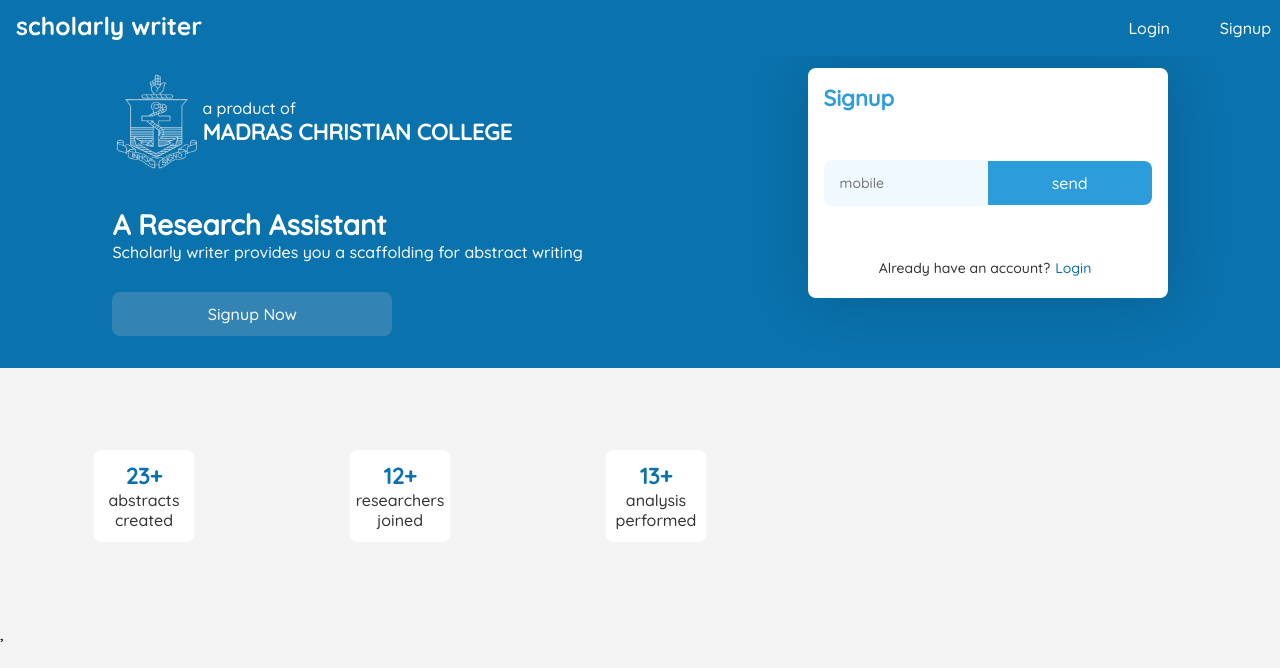
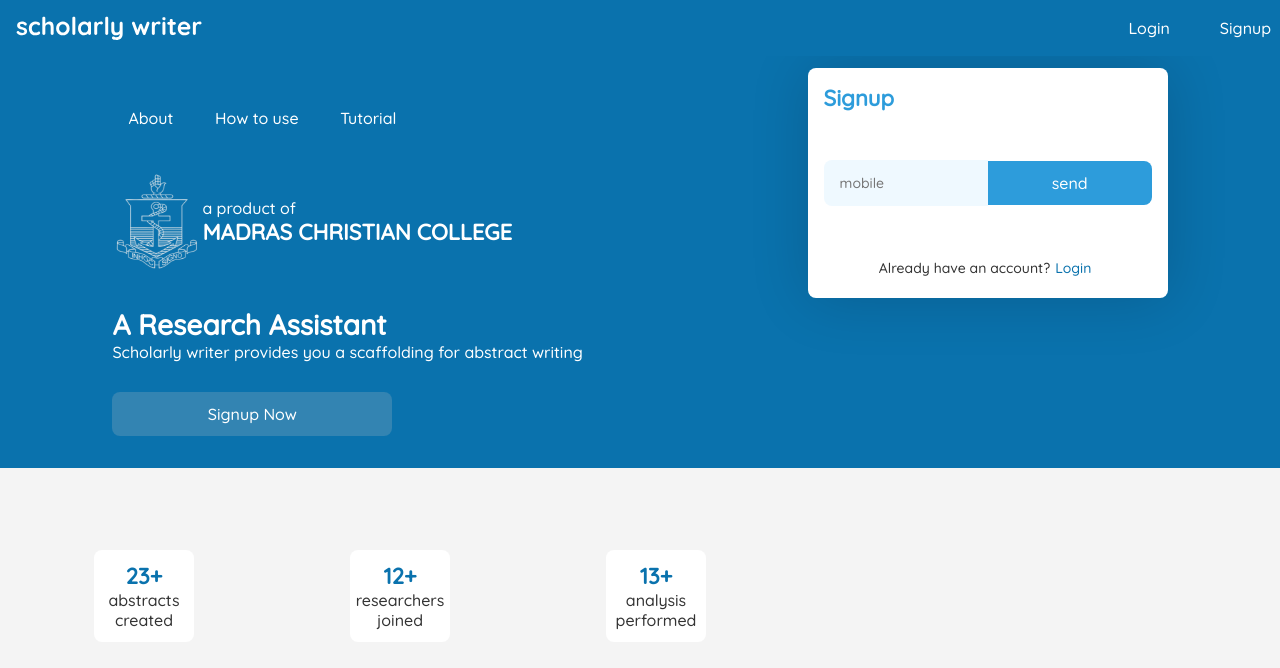
Before and after one commit to zevocorporation/Writer-App, a React (Create React App) app: page /signup in a window 1280 px wide. Shown: the top 668 px of the page. Built offline with nearby package versions, Linux system fonts and the light colour scheme.

Commit message:
added tabs

```diff
--- a/package.json
+++ b/package.json
@@ -18,6 +18,7 @@
       "react-dom": "^16.13.1",
       "react-hook-form": "^6.0.8",
       "react-loading": "^2.0.3",
+      "react-player": "^2.6.2",
       "react-router-dom": "^5.2.0",
       "react-scripts": "3.4.1",
       "react-spinners": "^0.9.0"
--- a/src/screens/users/components/hero.js
+++ b/src/screens/users/components/hero.js
@@ -1,13 +1,15 @@
-import React, { useContext } from 'react'
+import React, { useContext, useState } from 'react'
 import { useHistory } from 'react-router-dom'
 import { Colors } from '../../../styles/base'
 import { Text, Title, Button } from '../../../components'
 import { Authentication } from './users'
-import {LogoMccLight} from '../../../assets/assets'
+import { LogoMccLight } from '../../../assets/assets'
 import { DeviceContext } from '../../../store/contexts'
+import ReactPlayer from 'react-player'
 
 function Hero(props) {
 	const device = useContext(DeviceContext)
+	const [activeTab, setActiveTab] = useState('default')
 	const history = useHistory()
 	const styles = {
 		hero: {
@@ -40,14 +42,37 @@
 			position: device === ('desktop' || 'tablet') && 'absolute',
 			marginTop: device === ('desktop' || 'tablet') ? '40px' : '-30px',
 		},
+		tab: {
+			color: 'white',
+			padding: '8px 16px',
+			cursor: 'pointer',
+			borderRadius: '5px',
+		},
+		how: {
+			color: 'white',
+			padding: '8px 16px',
+			borderRadius: '5px',
+		},
 	}
 
-   return (
-      <div style={styles.hero}>
-         <div style={styles.container.left}>
-            <div style={{display: 'flex', alignItems:'center', marginBottom: '32px'}}>
-            <img style={{width: '90px',height: '107px'}} src={LogoMccLight} alt='logo-mcc' />
-            <div style={{display: 'flex', flexDirection: 'column'}}>
+	const renderDetails = (
+		<React.Fragment>
+			<div
+				style={{
+					display: 'flex',
+					alignItems: 'center',
+					marginBottom: '32px',
+				}}>
+				<img
+					style={{ width: '90px', height: '107px' }}
+					src={LogoMccLight}
+					alt='logo-mcc'
+				/>
+				<div
+					style={{
+						display: 'flex',
+						flexDirection: 'column',
+					}}>
 					<Text type='textLight' color={Colors.accent.secondary}>
 						a product of
 					</Text>
@@ -59,7 +84,9 @@
 			<Title type='titleLarge' color={Colors.accent.secondary}>
 				A Research Assistant
 			</Title>
-            <Text type='textLight' color={Colors.accent.secondary}>Scholarly writer provides you a scaffolding for abstract writing
+			<Text type='textLight' color={Colors.accent.secondary}>
+				Scholarly writer provides you a scaffolding for abstract
+				writing
 			</Text>
 			<Button
 				style={{
@@ -70,6 +97,132 @@
 				name='Signup Now'
 				onClick={() => history.push('/signup')}
 			/>
+		</React.Fragment>
+	)
+
+	const renderTabs = (
+		<div
+			style={{
+				display: 'flex',
+				flexDirection: 'row',
+				justifyItems: 'space-evenly',
+				margin: '32px 0px',
+				justifyContent: 'space-between',
+				width: device === 'desktop' && '300px',
+			}}>
+			<Text
+				onClick={() => setActiveTab('about')}
+				style={{
+					...styles.tab,
+					backgroundColor:
+						activeTab === 'about' && Colors.tertiary,
+				}}>
+				About
+			</Text>
+			<Text
+				style={{
+					...styles.tab,
+					backgroundColor:
+						activeTab === 'how' && Colors.tertiary,
+				}}
+				onClick={() => setActiveTab('how')}>
+				How to use
+			</Text>
+			<Text
+				onClick={() => setActiveTab('tutorial')}
+				style={{
+					...styles.tab,
+					backgroundColor:
+						activeTab === 'tutorial' && Colors.tertiary,
+				}}>
+				Tutorial
+			</Text>
+		</div>
+	)
+
+	const renderTutorial = (
+		<React.Fragment>
+			<Text
+				onClick={() => setActiveTab('default')}
+				style={{
+					...styles.tab,
+					backgroundColor: Colors.tertiary,
+					marginBottom: '32px',
+				}}>
+				{`<< Back`}
+			</Text>
+			<ReactPlayer
+				width={device === 'mobile' ? '100%' : '150%'}
+				url='https://www.youtube.com/watch?v=SZmefp6NbJI'
+			/>
+		</React.Fragment>
+	)
+
+	const renderHow = (
+		<div style={{ maxWidth: device === 'desktop' && '70%' }}>
+			<Text
+				onClick={() => setActiveTab('default')}
+				style={{
+					...styles.tab,
+					backgroundColor: Colors.tertiary,
+				}}>
+				{`<< Back`}
+			</Text>
+			<Text style={styles.how}>
+				1. Choose an abstract of your choice from the links given.
+			</Text>
+			<Text style={styles.how}>
+				2. Paste it in the sample abstract textbox.
+			</Text>
+			<Text style={styles.how}>
+				3. Break the abstract into various sections and try fitting
+				into the scaffolding textboxes provided.
+			</Text>
+			<Text style={styles.how}>
+				4. The site will suggest you the sections your abstract must
+				have and restrict the length of each section. Rewrite the
+				abstract and get practiced. Once done, save your work for
+				future reference.
+			</Text>
+			<Text style={styles.how}>
+				5. You can modify your saved abstract any time. This task
+				will give training in writing standard abstracts and enables
+				one to write abstracts fluently on his/her own.
+			</Text>
+		</div>
+	)
+
+	const renderAbout = (
+		<div style={{ maxWidth: device === 'desktop' && '70%' }}>
+			<Text
+				onClick={() => setActiveTab('default')}
+				style={{
+					...styles.tab,
+					backgroundColor: Colors.tertiary,
+				}}>
+				{`<< Back`}
+			</Text>
+			<Text style={styles.how}>
+				Abstract is the essence of a paper. An abstract should be
+				clear and concise. A perfectly written abstract will improve
+				the acceptance rate of a paper. Scholarly writer helps in
+				writing high quality abstracts by providing a neat
+				scaffolding. This scaffolding can be used to produce a
+				highly structured abstract. It gives you an outline about
+				the contents that must be present in the abstract. Using
+				this scaffolding, one can fine tune their abstract.
+			</Text>
+		</div>
+	)
+
+	return (
+		<div style={styles.hero}>
+			<div style={styles.container.left}>
+				{renderTabs}
+				{activeTab === 'default' && renderDetails}
+				{activeTab === 'about' && renderAbout}
+				{activeTab === 'how' && renderHow}
+				{activeTab === 'tutorial' && renderTutorial}
 			</div>
 			<div style={styles.container.right}>
 				<Authentication type={props.form} />
```
Also changed, not shown: 1 other file (tests, documents, lock files or other folders). Lines whose indentation alone changed are shown as unchanged.
